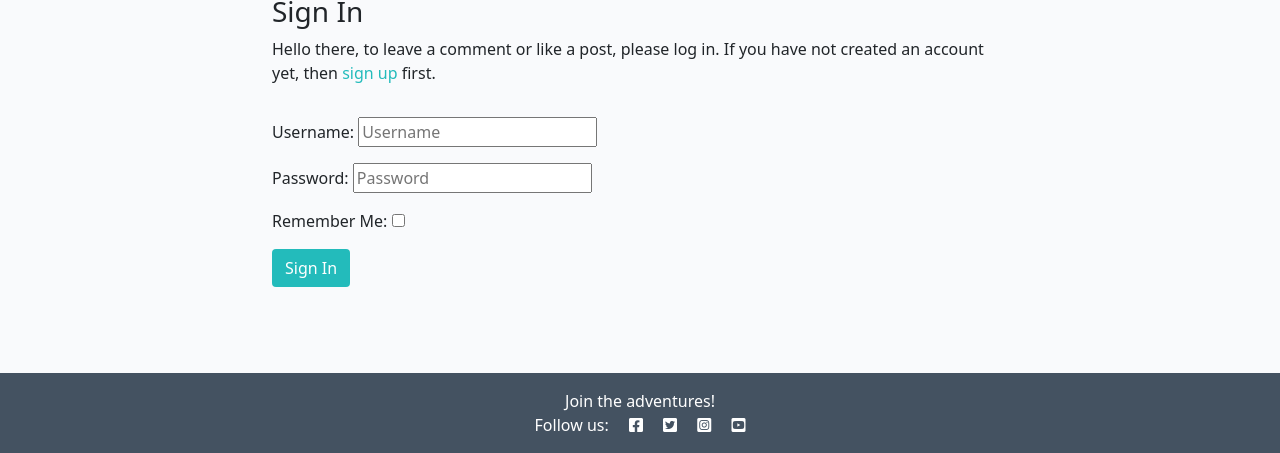
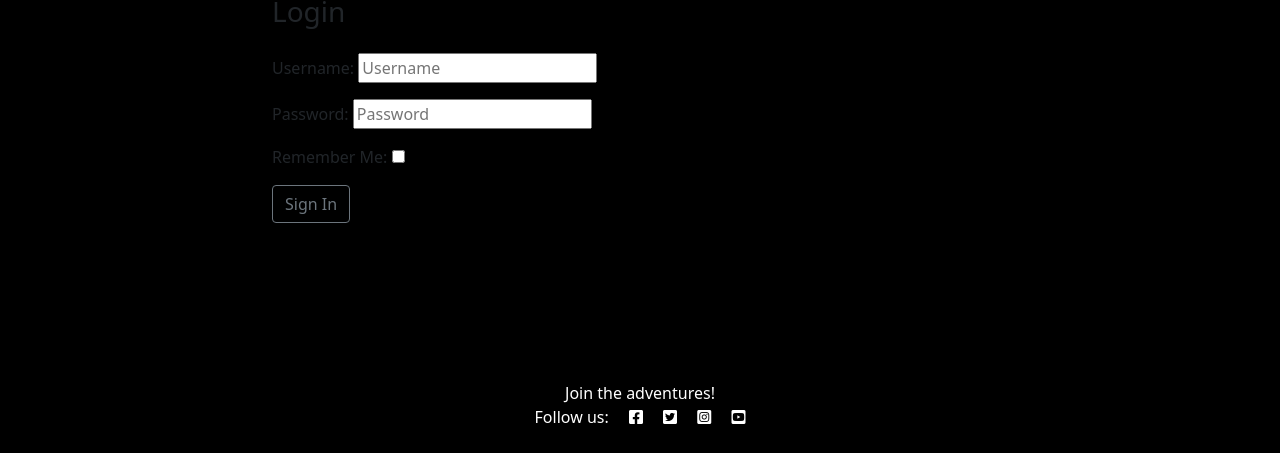
Before and after one commit to Code-Institute-Submissions/Vannesha2021-asiantravel_NovResub, a Django app: page /accounts/login/ in a window 1280 px wide. Shown: the part 347-800 px from the top of the page. Run offline with Django 3.2, Linux system fonts and the light colour scheme; some libraries are stand-ins or nearby versions.

Commit message:
made changes

```diff
--- a/static/css/style.css
+++ b/static/css/style.css
@@ -2,16 +2,9 @@ body {
     background-color: #F9FAFC;
 }
 
-.light-bg {
-    background-color: #fff;
-}
-
-.dark-bg {
-    background-color: #445261;
-}
 
 .main-bg {
-    background-color: #F9FAFC;
+    background-color: black;
 }
 
 .card {
@@ -34,7 +27,7 @@ body {
 }
 
 .masthead {
-    margin-top: 10px;
+    margin-top: 50px;
     overflow: hidden;
     position: relative;
     display: inline-block;
@@ -42,8 +35,12 @@ body {
     width: 100%;
 }
 
+.masthead-delete {
+    font-size: 90px;
+    color: #E84610;
+}
+
 .masthead-text {
-    background-color: black;
     color: white;
     position: relative;
     height: 50vh;
@@ -93,14 +90,16 @@ body {
 }
 
 .btn-signup {
-    background-color: #23BBBB;
-    color: #fff;
+    background-color: lightgray;
+    color:black;
+    border: 2px solid BLUE
 }
 
 .btn-signup:hover,
 .btn-signup:active {
     background-color: #fff;
-    color: #23BBBB;
+    color: black;
+    border: 2px solid blue
 }
 
 .link {
--- a/templates/account/login.html
+++ b/templates/account/login.html
@@ -10,11 +10,9 @@
 <div class="container">
     <div class="row">
         <div class="col-md-8 mt-3 offset-md-2">
-            <h3>{% trans "Sign In" %}</h3>
+            <h3>{% trans "Login" %}</h3>
 
-            <p>{% blocktrans %}Hello there, to leave a comment or like a post, please log in. If
-                you have not created an account yet, then <a class="link"
-                href="{{ signup_url }}">sign up</a> first.{% endblocktrans %}</p>
+
         </div>
     </div>
     <div class="row">
@@ -25,7 +23,7 @@
                 {% if redirect_field_value %}
                 <input type="hidden" name="{{ redirect_field_name }}" value="{{ redirect_field_value }}" />
                 {% endif %}
-                <button class="btn btn-signup right" type="submit">{% trans "Sign In" %}</button>
+                <button class="btn btn-outline-secondary" type="Submit">{% trans "Sign In" %}</button>
             </form>
         </div>
     </div>
--- a/templates/base.html
+++ b/templates/base.html
@@ -6,7 +6,6 @@
 <head>
     <title>Asian Travel</title>
 
-    <link rel="preconnect" href="https://fonts.gstatic.com">
     <!--link href="https://fonts.googleapis.com/css2?family=Roboto:wght@300&display=swap" rel="stylesheet">-->
     <link href="https://fonts.googleapis.com/css2?family=Lato:wght@300;700&display=swap" rel="stylesheet">
     <link rel="stylesheet" href="https://cdnjs.cloudflare.com/ajax/libs/font-awesome/5.15.3/css/all.min.css">
@@ -24,7 +23,7 @@
 
     <!-- Navigation -->
 
-    <nav class="navbar navbar-expand-lg navbar-light bg-white">
+    <nav class="navbar navbar-expand-sm bg-light justify-content-center" style="background-colour:black;">
         <div class="container-fluid">
             <a class="navbar-brand" href="{% url 'home' %}">
                 <img src="https://res.cloudinary.com/vannesha/image/upload/v1658436392/static/css/images/logo.91d58736aa92.png" alt="logo">
@@ -80,7 +79,7 @@
     </main>
 
     <!-- Footer -->
-    <footer class="footer mt-auto py-3 dark-bg">
+    <footer class="footer mt-auto py-4 dark-bg">
         <p class="m-0 text-center text-white">Join the adventures!</p>
         <p class="m-0 text-center text-white">Follow us: <i class="fab fa-facebook-square ms-3"></i>
             <i class="fab fa-twitter-square ms-3"></i>
--- a/travelblog/settings.py
+++ b/travelblog/settings.py
@@ -33,7 +33,7 @@ CSRF_TRUSTED_ORIGINS = ['https://8000-vannesha202-asiantravel-jmflv5s67l5.ws-eu5
 SECRET_KEY = os.environ.get('SECRET_KEY')
 
 # SECURITY WARNING: don't run with debug turned on in production!
-DEBUG = True
+DEBUG = False
 
 X_FRAME_OPTIONS = 'SAMEORIGIN'
 
```
Also changed, not shown: templates/account/logout.html (+9 -1 lines), templates/account/signup.html (+13 -3 lines), templates/add_post.html (+6 -1 lines), templates/delete_post.html (+11 -3 lines), templates/edit_post.html (+10 -2 lines), templates/edit_profile.html (+8 -4 lines), templates/post_detail.html (+11 -3 lines).
